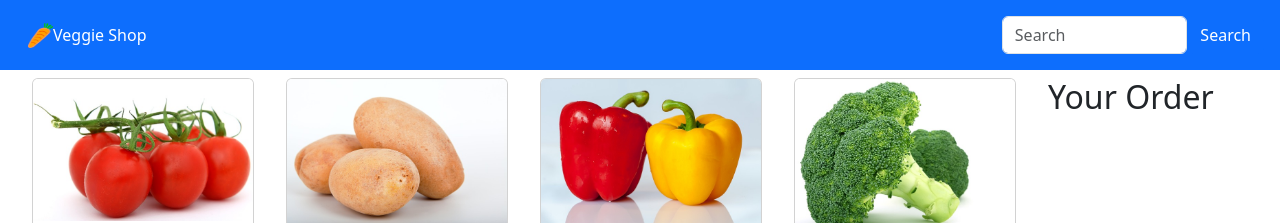
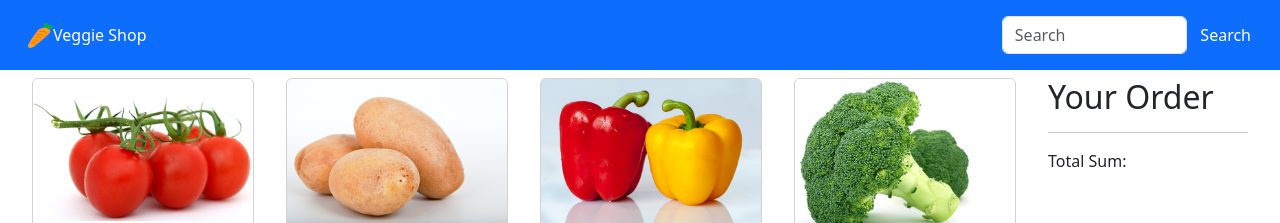
Before and after one commit to pkieber/simple-online-shop, a React (Create React App) app: page / in a window 1280 px wide. Shown: the top 223 px of the page. Built offline with nearby package versions, Linux system fonts and the light colour scheme.

Commit message:
update shopping-cart

```diff
--- a/src/components/shopping-cart.jsx
+++ b/src/components/shopping-cart.jsx
@@ -28,9 +28,9 @@ class ShoppingCart extends Component {
                 amount: 1,
                 name: 'Broccoli',
                 price: 5.99,
-            }
+            },
         ]
-    }
+    };
 
 
     /**
@@ -43,10 +43,15 @@ class ShoppingCart extends Component {
             <h2>Your Order</h2>
             { this.props.items.map(item =>
                 <div key={ item.name }>
-                    { item.amount } x { item.name } { item.price }$
+                    {item.amount} x {item.name} (${item.price}) =
+                        ${(item.amount * item.price).toFixed(2)}
                 </div>
                 )
             }
+            <hr />
+            <div>
+                Total Sum:
+            </div>
         </div>;
     }
 }
```
